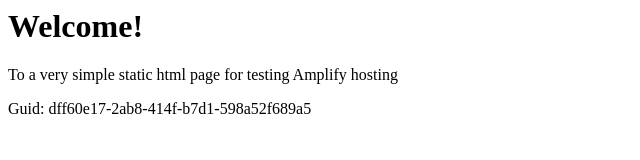
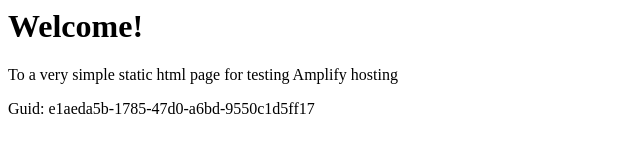
Before and after one commit to aws-aemilia-syd/Github-PR-Commit-Integration-Test-DoNotTouch-Gith-BKMSSQOA-v1-preprod-ap-southeast-2, a website: page src/index.html in a window 1280 px wide. Shown: the full height of the page, 0-640 px from the left. Drawn offline with Linux system fonts and the light colour scheme.

Commit message:
commit from integ tests

```diff
--- a/src/index.html
+++ b/src/index.html
@@ -12,6 +12,6 @@
 <body>
     <h1>Welcome!</h1>
     <p>To a very simple static html page for testing Amplify hosting</p>
-    <p>Guid: dff60e17-2ab8-414f-b7d1-598a52f689a5</p></body>
+    <p>Guid: e1aeda5b-1785-47d0-a6bd-9550c1d5ff17</p></body>
 
 </html>
```
